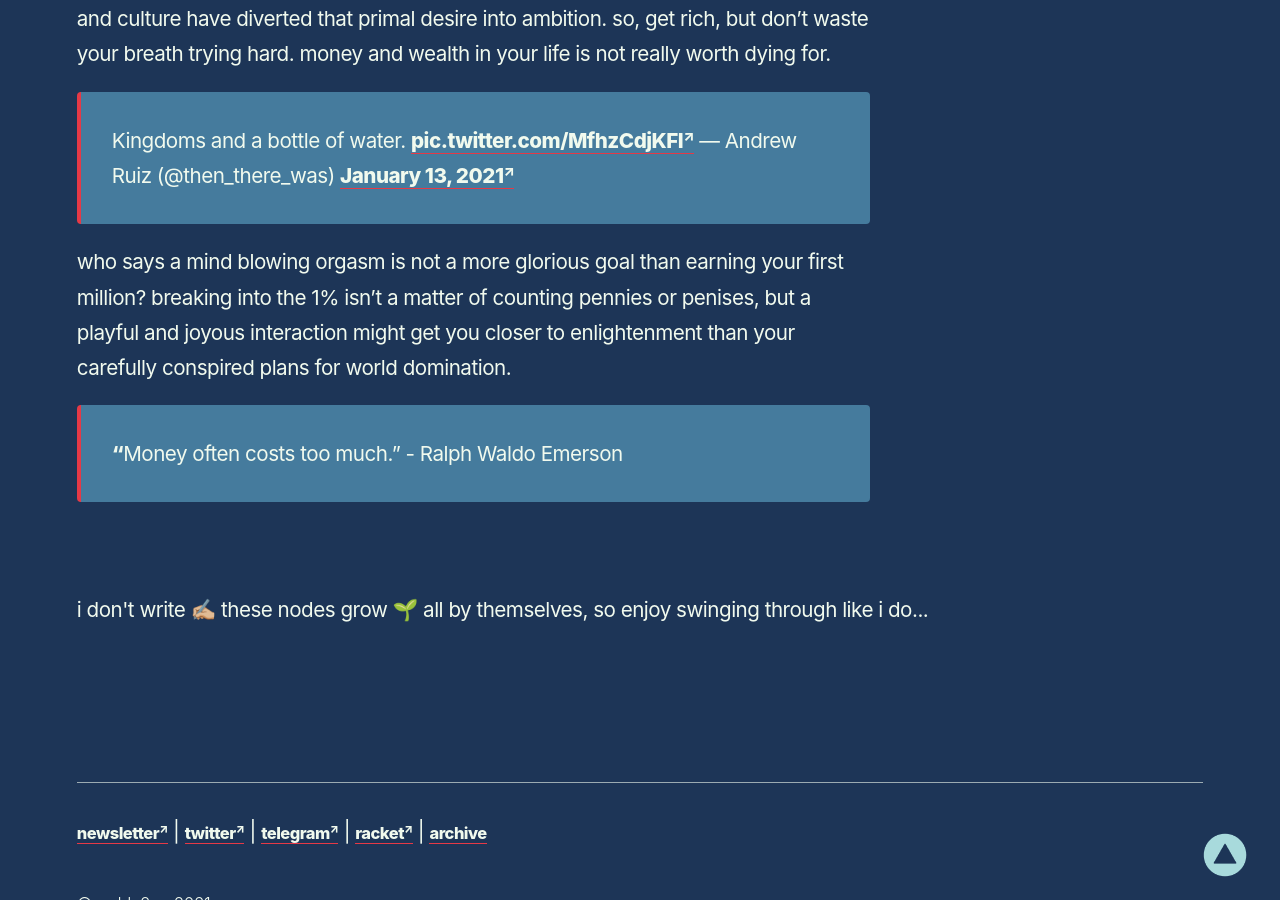
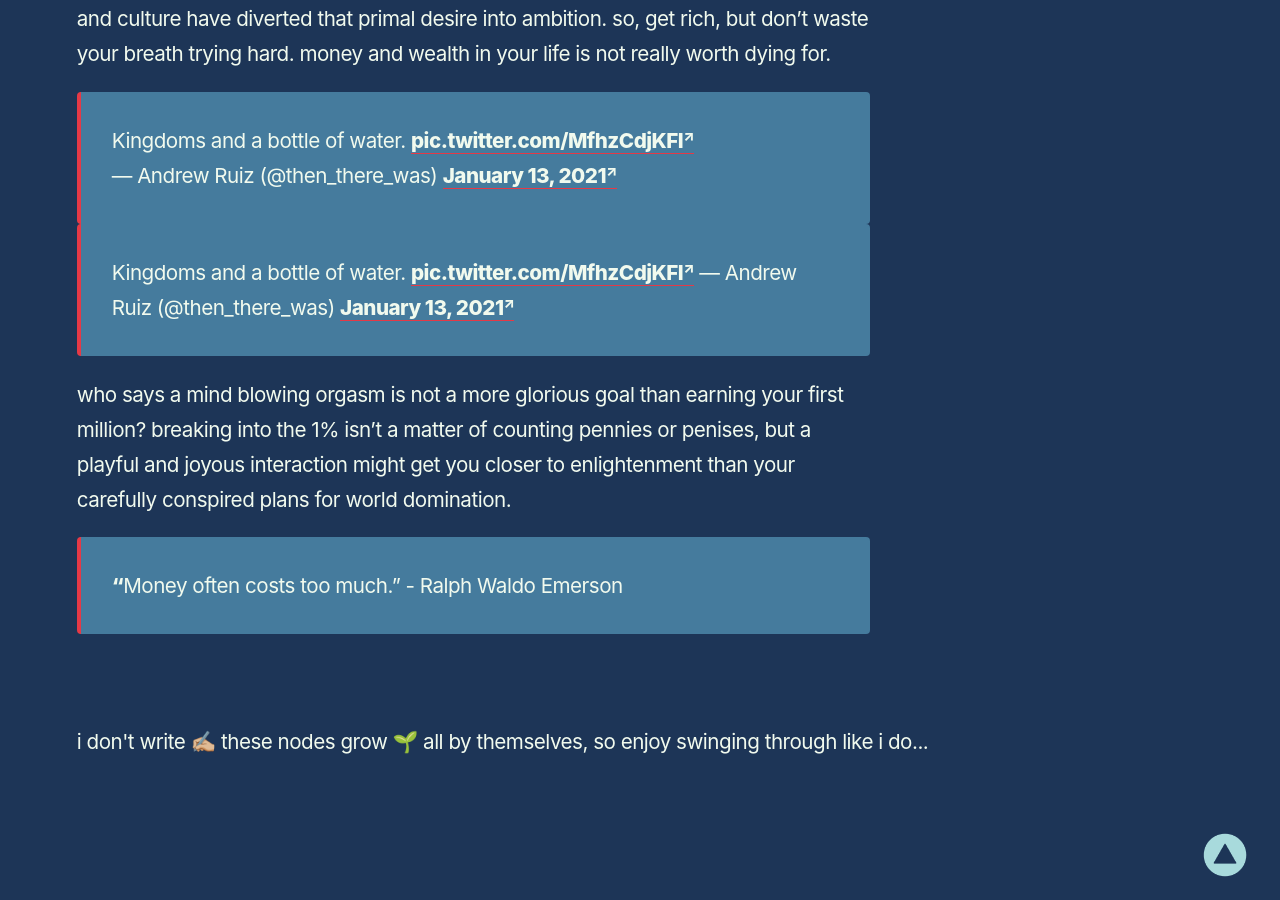
Before and after one commit to reddy2go/redgarden, a Jekyll site: the page built from _notes/wealth poverty playing with money.md, in a window 1280 px wide and 900 px high, scrolled down 2828 px. Built offline with Jekyll 4.4.1, drawn with Linux system fonts in a browser that asks for light colours; some web fonts are replaced; comment, search, counter and statistics services are not loaded.

Commit message:
auto commit

```diff
--- a/_notes/wealth poverty playing with money.md
+++ b/_notes/wealth poverty playing with money.md
@@ -42,6 +42,9 @@
 
 in a civilisation where sex is glorified and vilified, the domestic shackles of society and culture have diverted that primal desire into ambition. so, get rich, but don't waste your breath trying hard. money and wealth in your life is not really worth dying for.
 
+<blockquote class="twitter-tweet" data-theme="dark"><p lang="en" dir="ltr">Kingdoms and a bottle of water. <a href="https://t.co/MfhzCdjKFI">pic.twitter.com/MfhzCdjKFI</a></p>&mdash; Andrew Ruiz (@then_there_was) <a href="https://twitter.com/then_there_was/status/1349152209565409280?ref_src=twsrc%5Etfw">January 13, 2021</a></blockquote> <script async src="https://platform.twitter.com/widgets.js" charset="utf-8"></script>
+
+
 > Kingdoms and a bottle of water. [pic.twitter.com/MfhzCdjKFI](https://t.co/MfhzCdjKFI)
 > &mdash; Andrew Ruiz (@then_there_was) [January 13, 2021](https://twitter.com/then_there_was/status/1349152209565409280?ref_src=twsrc%5Etfw)
 
```
